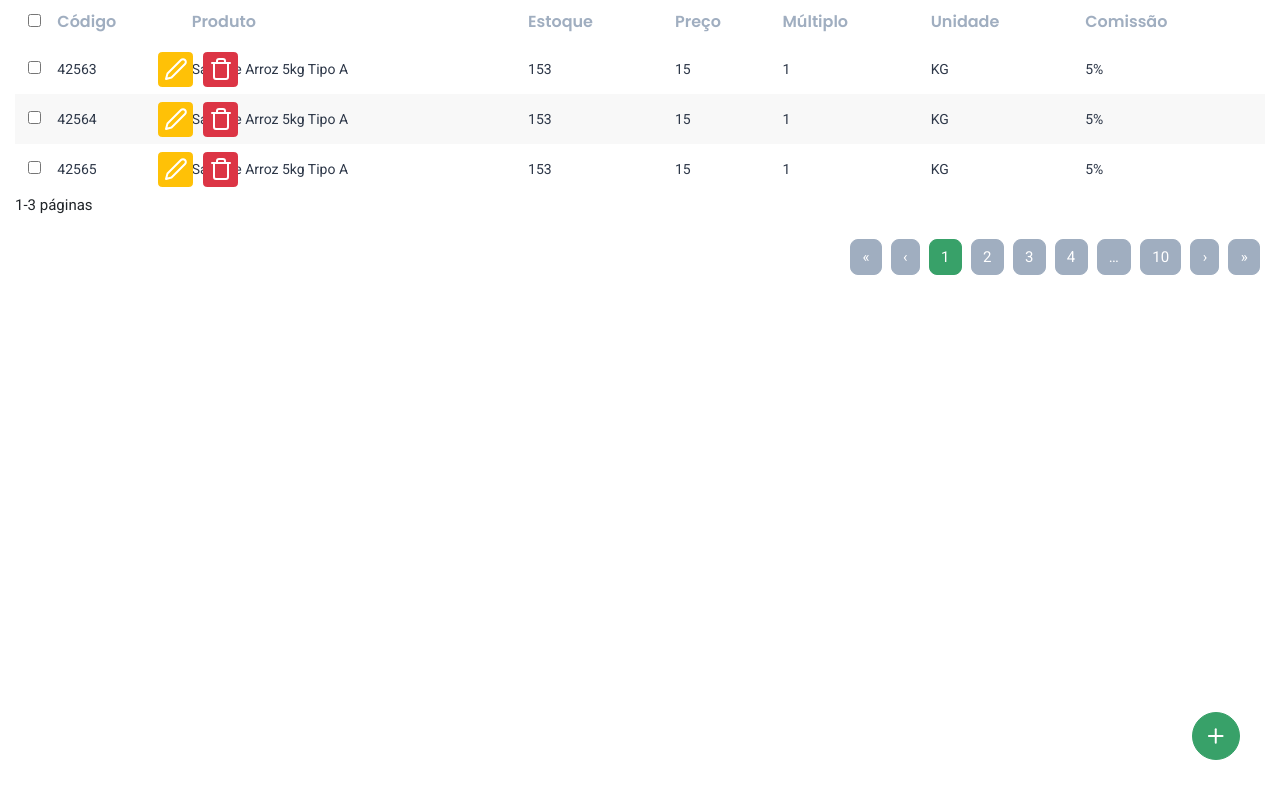
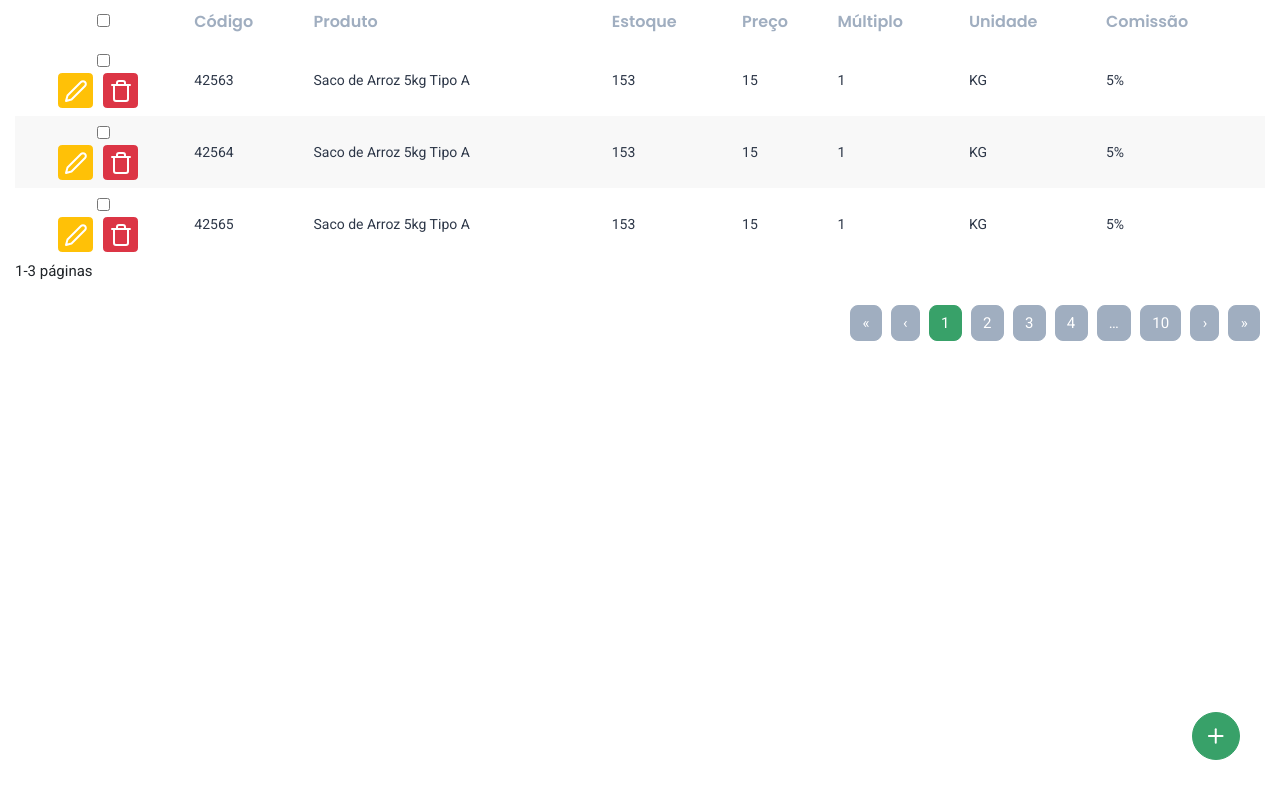
Before and after one commit to Neferson/vera_frontend, a Next.js app: page /products in a window 1280 px wide. Built offline with nearby package versions, Linux system fonts and the light colour scheme.

Commit message:
Tirar table-actions do global

```diff
--- a/src/styles/globals.scss
+++ b/src/styles/globals.scss
@@ -150,17 +150,6 @@ h1 {
   display: none;
 }
 
-.table-actions {
-  position: absolute;
-  width: 300px;
-  margin-left: 90%;
-  top: 7.5px;
-  display: flex;
-  align-items: center;
-  justify-content: center;
-  flex-direction: row;
-}
-
 .position-relative {
   position: relative;
 }
```
